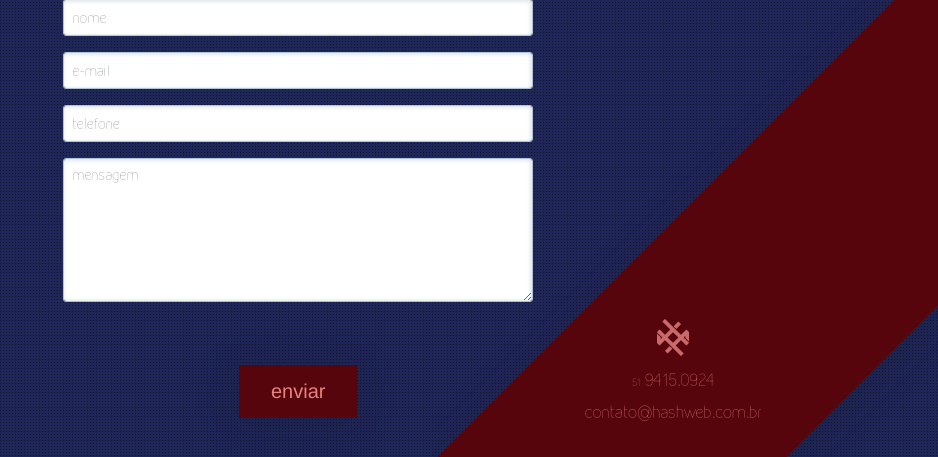
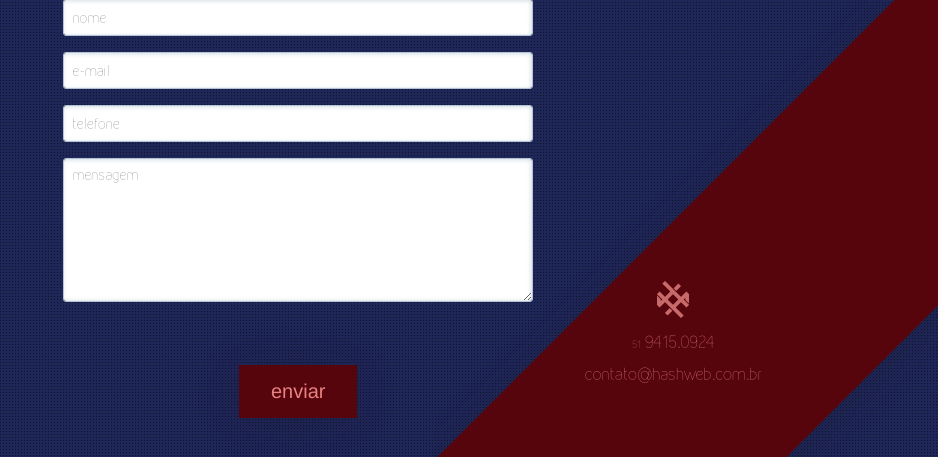
Before and after one commit to jefersonbraun/hashweb, a PHP site: page / in a window 1280 px wide. Shown: the part 1176-1633 px from the top of the page, without its empty margins (342-1280 px from the left). Run offline with PHP 8.4, Linux system fonts and the light colour scheme; some libraries are stand-ins or nearby versions.

Commit message:
margin-top do address alterado

```diff
--- a/css/style.css
+++ b/css/style.css
@@ -235,7 +235,7 @@ address {
     text-align: center;
     color: #e88281;
     font-weight: bolder;
-    margin-top: 852px;
+    margin-top: 814px;
 }
 
 .success {
```
